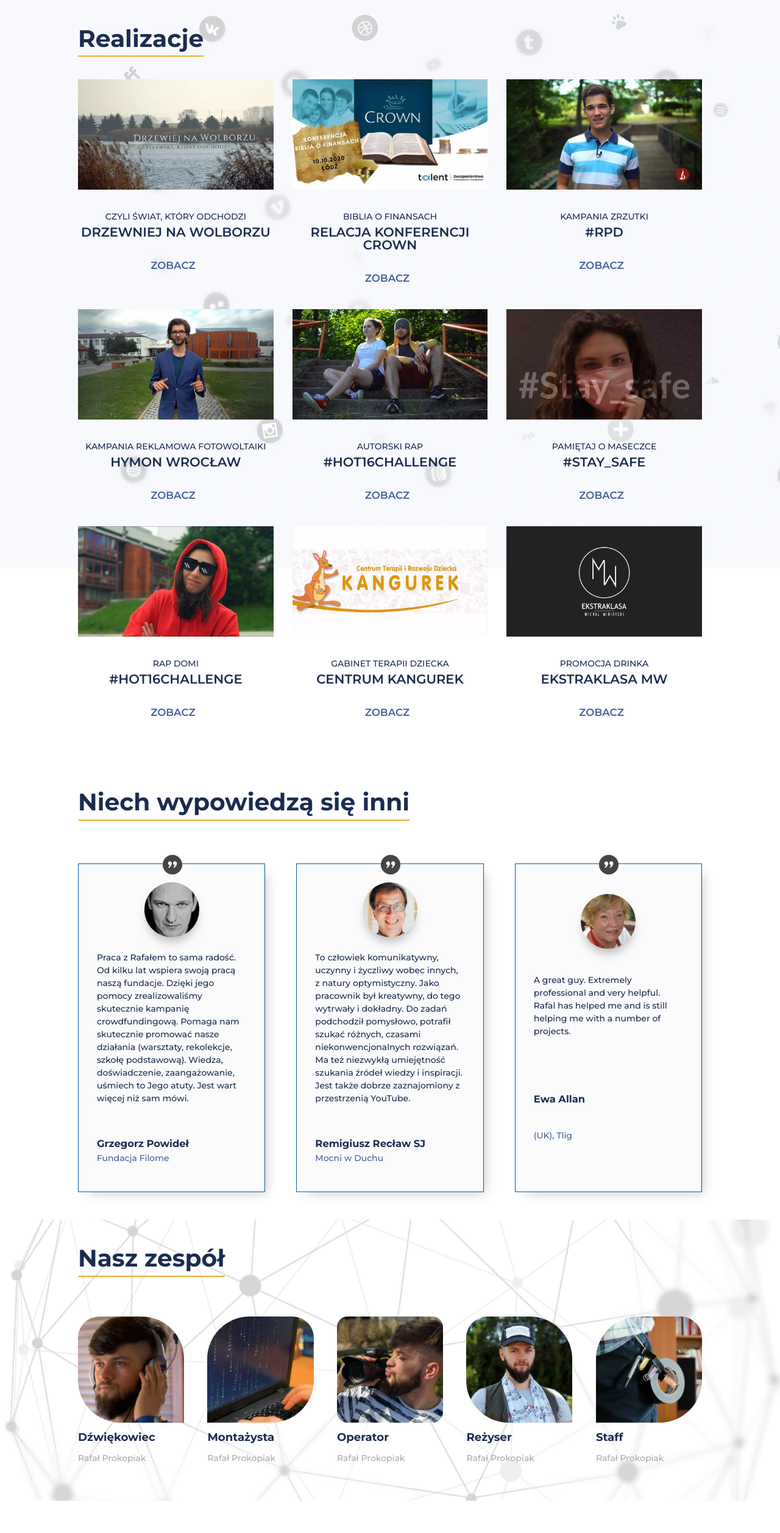
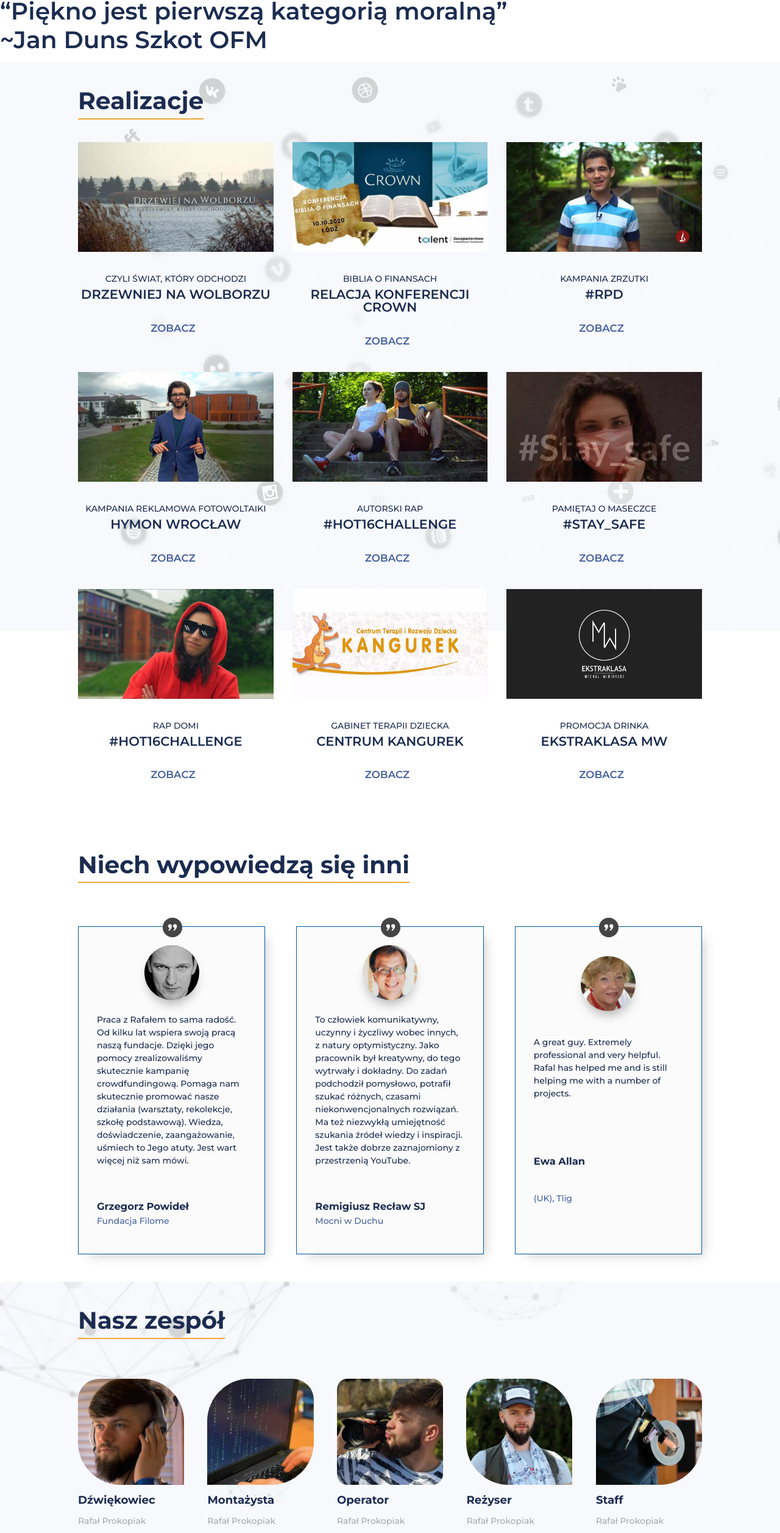
Before and after one commit to Rehaeel/rafal.prokopiak.pl, a React (Create React App) app: page / in a window 1280 px wide. Shown: the top 2514 px of the page at 61% size. Built offline with nearby package versions, Linux system fonts and the light colour scheme.

Commit message:
creating new branch with quote section

```diff
--- a/src/App.js
+++ b/src/App.js
@@ -4,10 +4,11 @@ import ContactForm from './components/sections/contact-form/contact-form.js';
 import Partners from './components/sections/partners/partners';
 import Crew from './components/sections/crew/crew';
 import References from './components/sections/references/references.js';
-
+import Quote from './components/sections/quote/quote.js';
 function App() {
   return (
     <div className="App">
+      <Quote />
       <Realizations />
       <References />
       <Crew />
--- a/src/components/sections/crew/crew.css
+++ b/src/components/sections/crew/crew.css
@@ -7,7 +7,7 @@
     justify-content: space-between;
     align-content: center;
     height: max-content;
-    background-image: url('../../background/network-sphere1.webp');
+    background-image: url('../../background/network-spheres-bg.webp');
     background-color: #fff;
     background-position: center;
     background-repeat: no-repeat;
--- /dev/null
+++ b/src/components/sections/quote/quote.js
@@ -0,0 +1,13 @@
+import React from 'react'
+import './quote.css';
+
+export default class Quote extends React.Component {
+    render() {
+        return (
+            <div className="quote-section">
+                <h1>“Piękno jest pierwszą kategorią moralną”</h1>
+                <h1>~Jan Duns Szkot OFM</h1>
+            </div >
+        )
+    }
+}
```
Also changed, not shown: src/components/sections/quote/quote.css (added).
